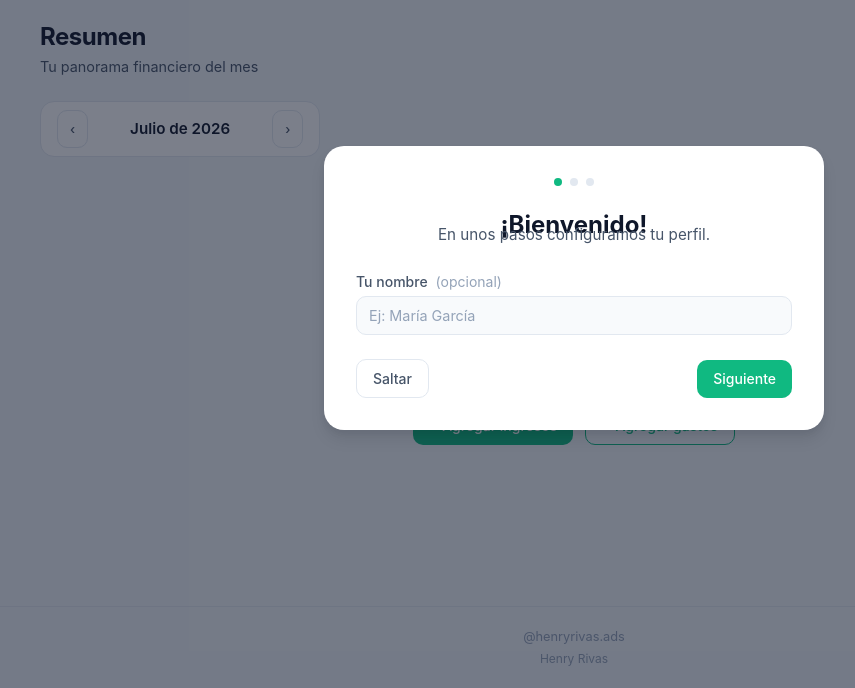
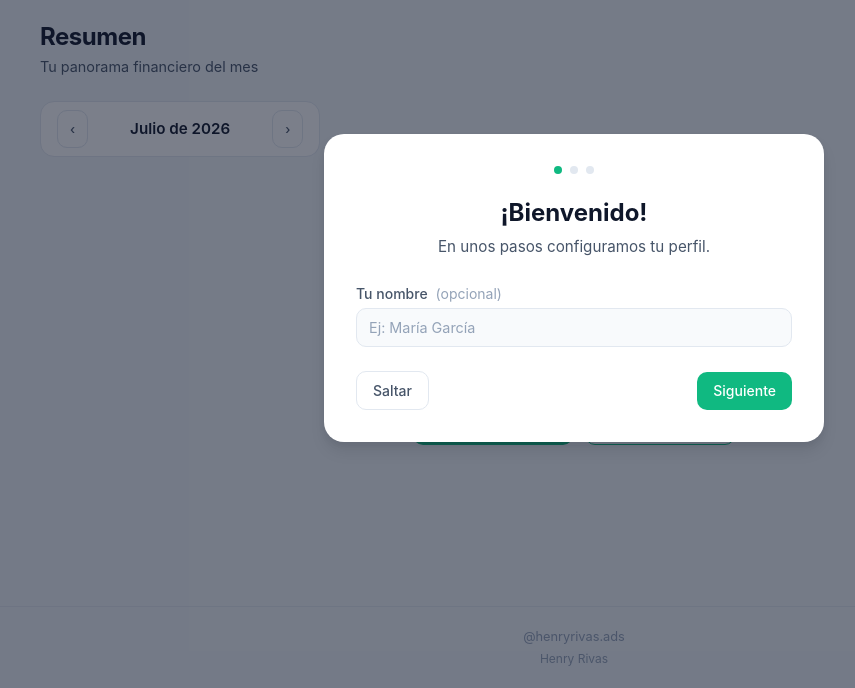
Before and after one commit to jairosantossf-dot/appfinan, a website built with Vite: page index.html in a window 1280 px wide. Shown: the part 112-800 px from the top of the page, without its empty margins (66-921 px from the left). Built offline with nearby package versions, Linux system fonts and the light colour scheme.

Commit message:
Fix onboarding subtitle overlap with title
Removed negative margin-top on .onboarding-subtitle that was causing
the text to render on top of the title.

Co-Authored-By: Claude Sonnet 4.6 <noreply@anthropic.com>

```diff
--- a/src/styles/modules.css
+++ b/src/styles/modules.css
@@ -188,7 +188,7 @@
   text-align: center;
   color: var(--text-secondary);
   font-size: .95rem;
-  margin-top: calc(-1 * var(--sp-4));
+  margin-top: var(--sp-2);
 }
 .onboarding-body { display: flex; flex-direction: column; gap: var(--sp-4); }
 .onboarding-footer {
```
